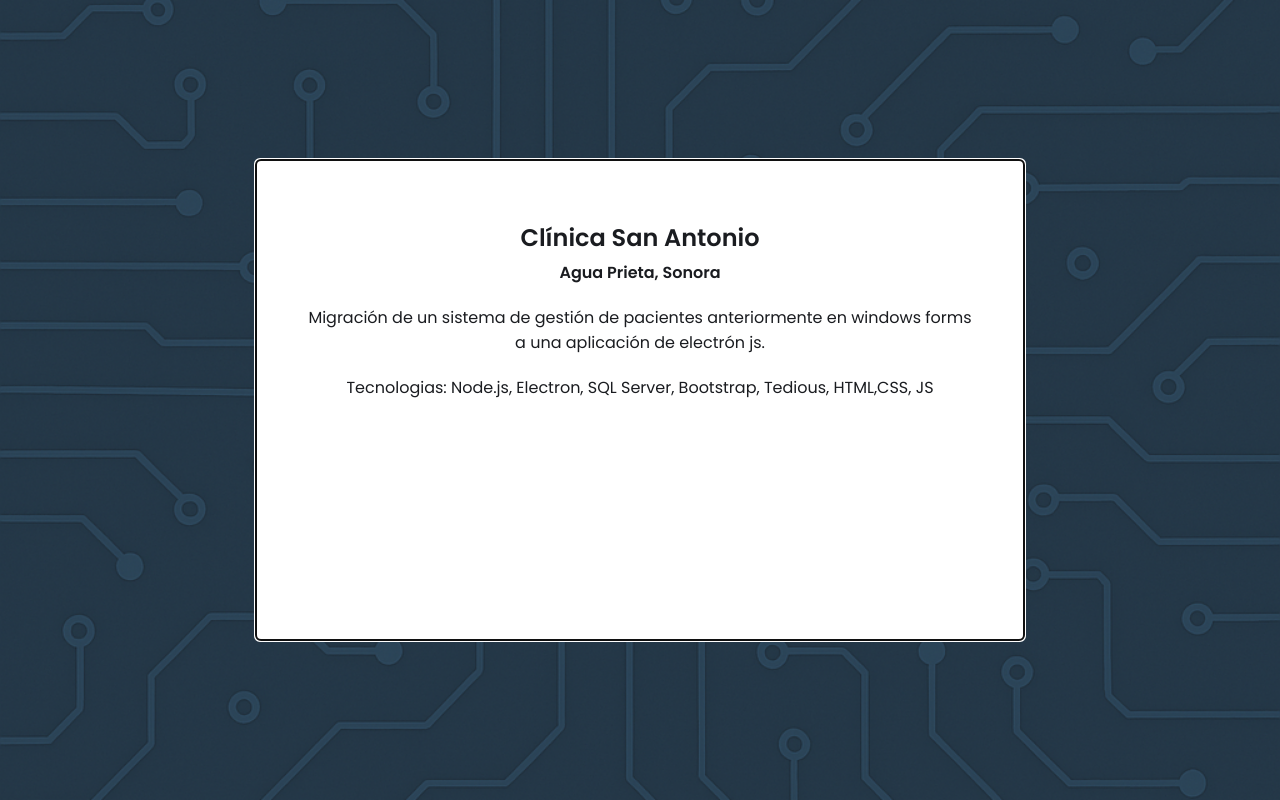
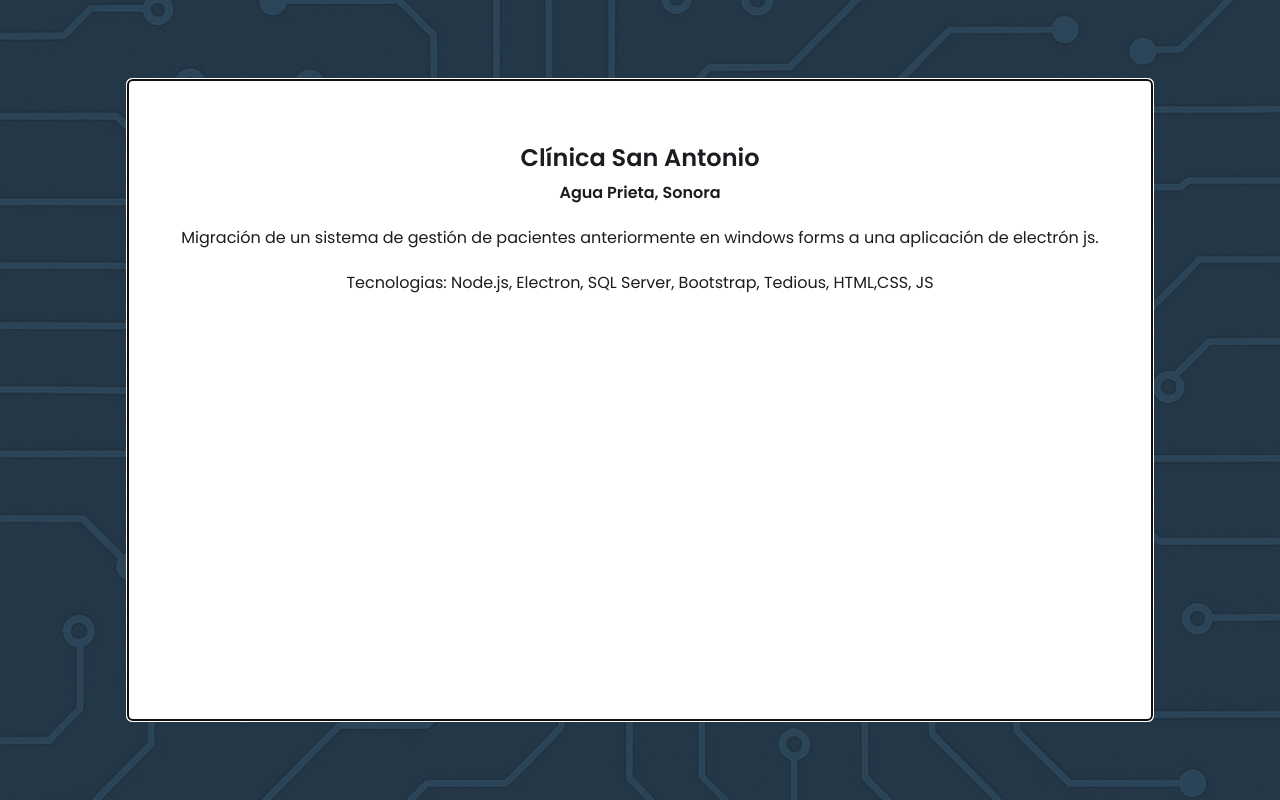
Before and after one commit to adrianyey/stab, a plain HTML site: page index.html in a window 1280 px wide. Both pictures are taken after a click on the element "Clinica san antonio". Drawn offline with Linux system fonts and the light colour scheme.

Commit message:
Update styles.css

```diff
--- a/styles.css
+++ b/styles.css
@@ -140,8 +140,8 @@ nav .right a span {
 /*Dialogo*/
 
 dialog {
-  width: 60%;
-  height: 60%;
+  width: 80%;
+  height: 80%;
   position: fixed;
   top: 50%;
   left: 50%;
```
